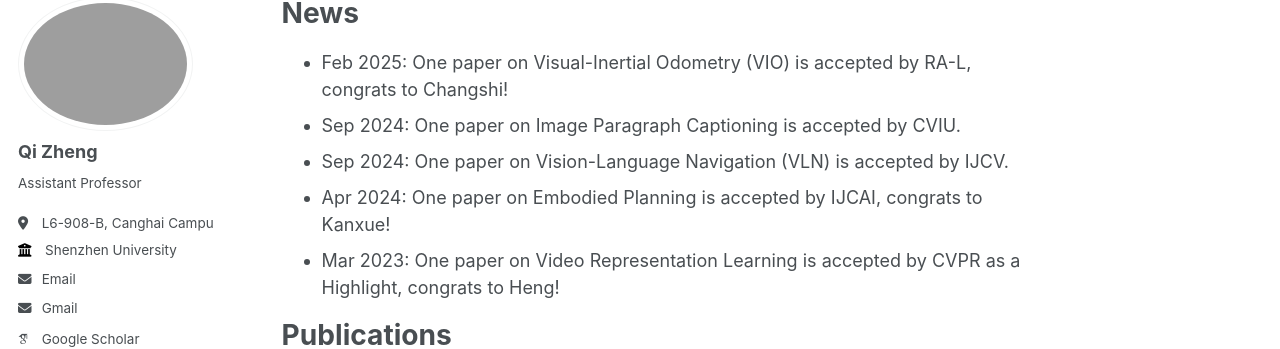
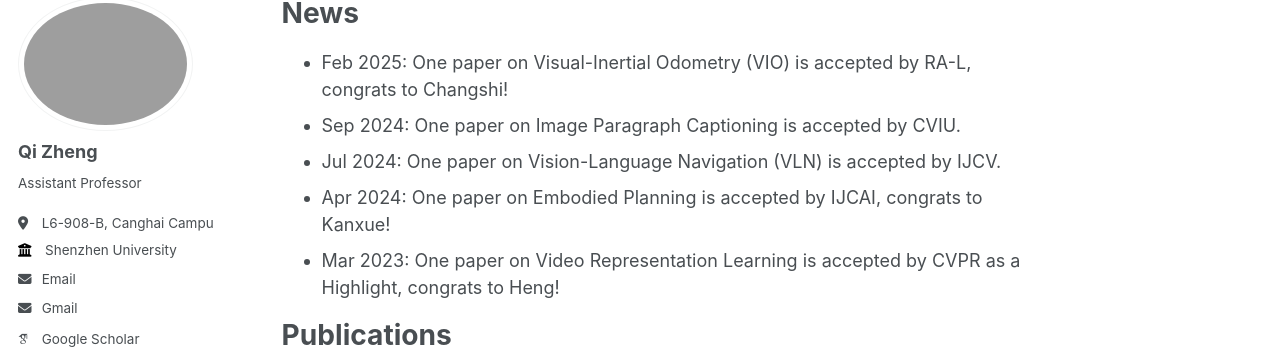
Before and after one commit to qizhust/qizhust.github.io, a Jekyll site: the page built from _pages/about.md, in a window 1280 px wide and 900 px high, scrolled down 333 px. Shown: the part 109-458 px from the top of the window. Built offline with Jekyll 4.4.1, drawn with Linux system fonts in a browser that asks for light colours; some web fonts are replaced.

Commit message:
fix: date for IJCV paper

```diff
--- a/_pages/about.md
+++ b/_pages/about.md
@@ -19,10 +19,9 @@ Dr. Qi Zheng received the bachelor’s and master’s degrees in information eng
 
 - Feb 2025: One paper on Visual-Inertial Odometry (VIO) is accepted by RA-L, congrats to Changshi!
 - Sep 2024: One paper on Image Paragraph Captioning is accepted by CVIU.
-- Sep 2024: One paper on Vision-Language Navigation (VLN) is accepted by IJCV.
+- Jul 2024: One paper on Vision-Language Navigation (VLN) is accepted by IJCV.
 - Apr 2024: One paper on Embodied Planning is accepted by IJCAI, congrats to Kanxue!
 - Mar 2023: One paper on Video Representation Learning is accepted by CVPR as a Highlight, congrats to Heng!
-
 
 # Publications
 
```
Also changed, not shown: CHANGELOG.md.
